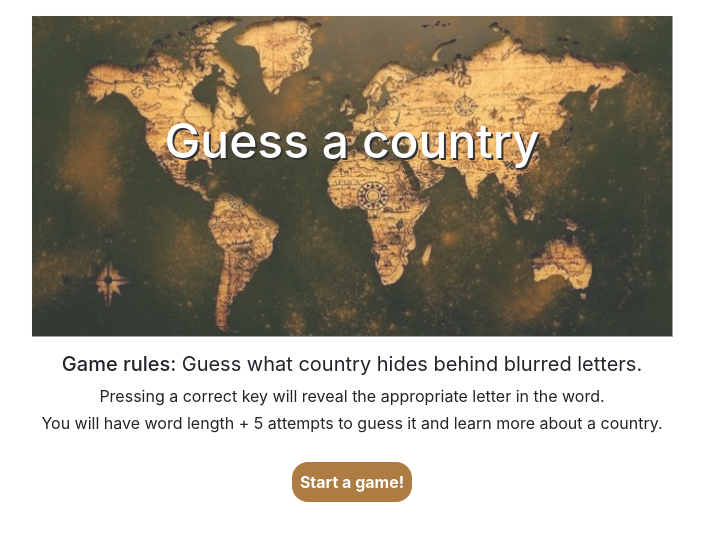
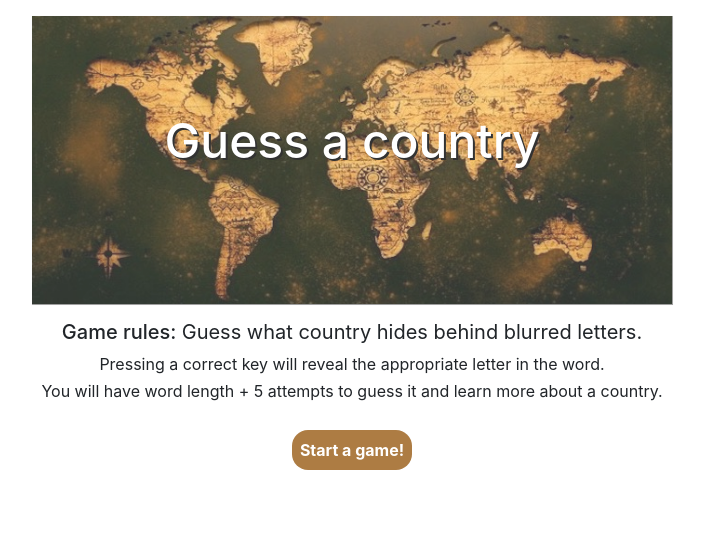
Before and after one commit to nataliiaR/Word-Guess-Game, a plain HTML site: page index.html in a window 1280 px wide. Shown: the whole page, without its empty margins (288-992 px from the left). Drawn offline with nearby package versions, Linux system fonts and the light colour scheme.

Commit message:
adjusted the map size again

```diff
--- a/assets/css/styles.css
+++ b/assets/css/styles.css
@@ -28,9 +28,9 @@ span{
     background: url("assets/images/map.jpg");
     width:40em;
     margin: auto;
-    height: 20em;
+    height: 18em;
     opacity: 0.8;
-    background-size: 40em 20em;
+    background-size: 40em 18em;
     box-shadow: 0.5px 0.5px 0.5px 0.5px #888888;
 }
 
```
